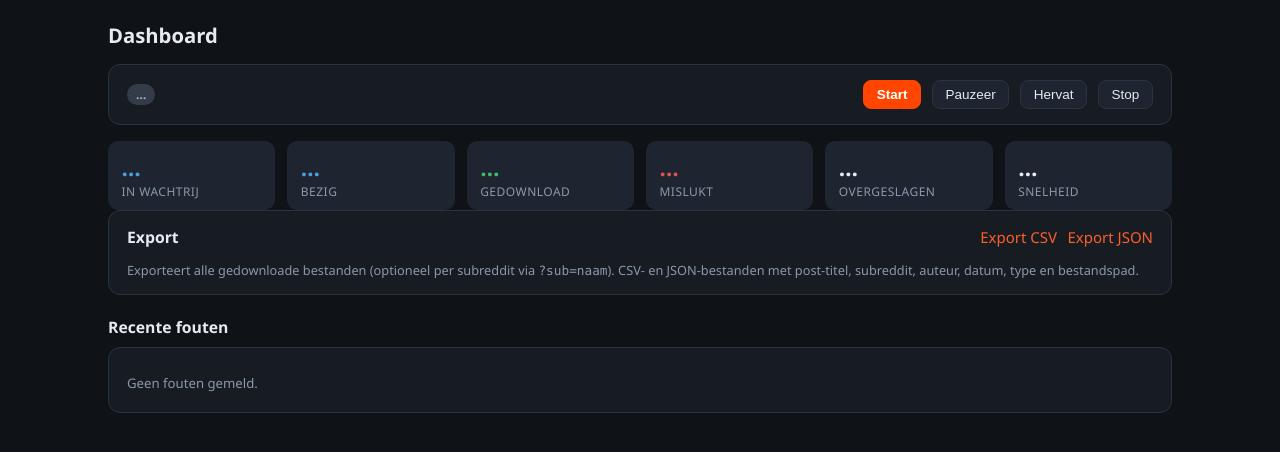
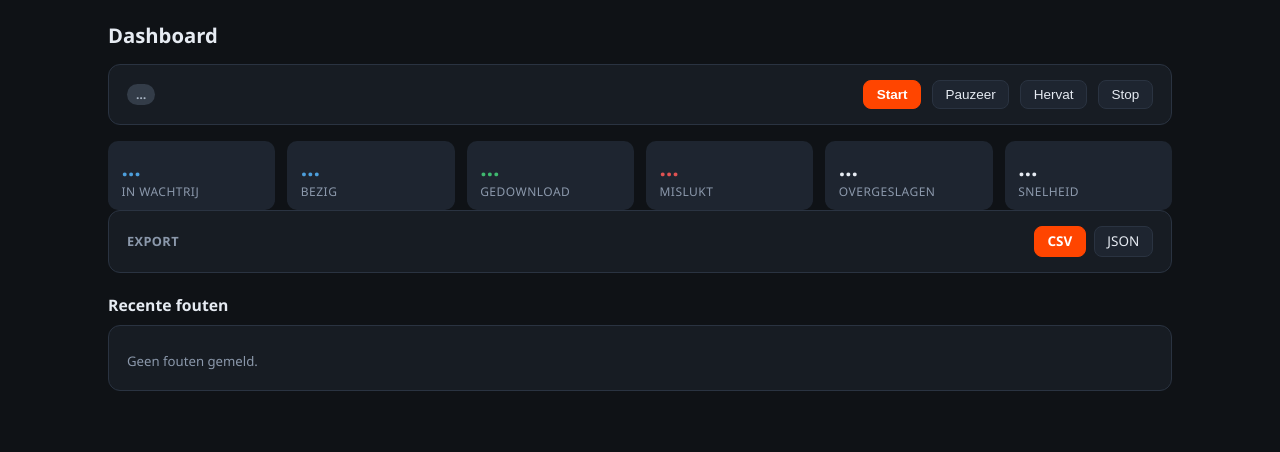
Before and after one commit to espeon33471/reddit-media-manager, a FastAPI app: page / in a window 1280 px wide. Shown: the part 53-505 px from the top of the page. Run offline with FastAPI, Linux system fonts and the light colour scheme; data that the repository does not hold is empty.

Commit message:
ui(dashboard): compact Export-paneel — één rij, echte knoppen, beschrijving als tooltip

```diff
--- a/static/style.css
+++ b/static/style.css
@@ -64,6 +64,19 @@ h2 { font-size: 1.05rem; margin: 1.4rem 0 0.6rem; }
 .table-wrap { overflow-x: auto; -webkit-overflow-scrolling: touch; }
 .row { display: flex; gap: 0.7rem; align-items: center; flex-wrap: wrap; }
 .spread { justify-content: space-between; }
+.panel-title { color: var(--muted); font-weight: 600; font-size: 0.85rem; letter-spacing: 0.03em; text-transform: uppercase; }
+a.button {
+  display: inline-block;
+  padding: 0.35rem 0.85rem;
+  border-radius: 8px;
+  border: 1px solid var(--border);
+  background: var(--panel-2);
+  color: var(--text);
+  font-size: 0.9rem;
+}
+a.button:hover { text-decoration: none; border-color: var(--accent-soft); }
+a.button.primary { background: var(--accent); border-color: var(--accent); color: #fff; font-weight: 600; }
+a.button.primary:hover { background: var(--accent-soft); }
 
 table { width: 100%; border-collapse: collapse; min-width: 720px; }
 th, td { text-align: left; padding: 0.45rem 0.6rem; border-bottom: 1px solid var(--border); vertical-align: middle; overflow-wrap: anywhere; }
--- a/templates/dashboard.html
+++ b/templates/dashboard.html
@@ -28,13 +28,12 @@
 
 <div class="panel">
   <div class="row spread">
-    <h2 style="margin:0">Export</h2>
-    <div class="row">
-      <a class="button primary" href="/api/export?format=csv" download>Export CSV</a>
-      <a class="button" href="/api/export?format=json" download>Export JSON</a>
+    <span class="panel-title" title="Exporteert alle gedownloade bestanden (optioneel per subreddit via ?sub=naam). Bestanden bevatten post-titel, subreddit, auteur, datum, type en bestandspad.">Export</span>
+    <div class="row" style="gap:0.5rem">
+      <a class="button primary" href="/api/export?format=csv" download>CSV</a>
+      <a class="button" href="/api/export?format=json" download>JSON</a>
     </div>
   </div>
-  <p class="small" style="margin-bottom:0">Exporteert alle gedownloade bestanden (optioneel per subreddit via <span class="mono">?sub=naam</span>). CSV- en JSON-bestanden met post-titel, subreddit, auteur, datum, type en bestandspad.</p>
 </div>
 
 <h2>Recente fouten</h2>
```
